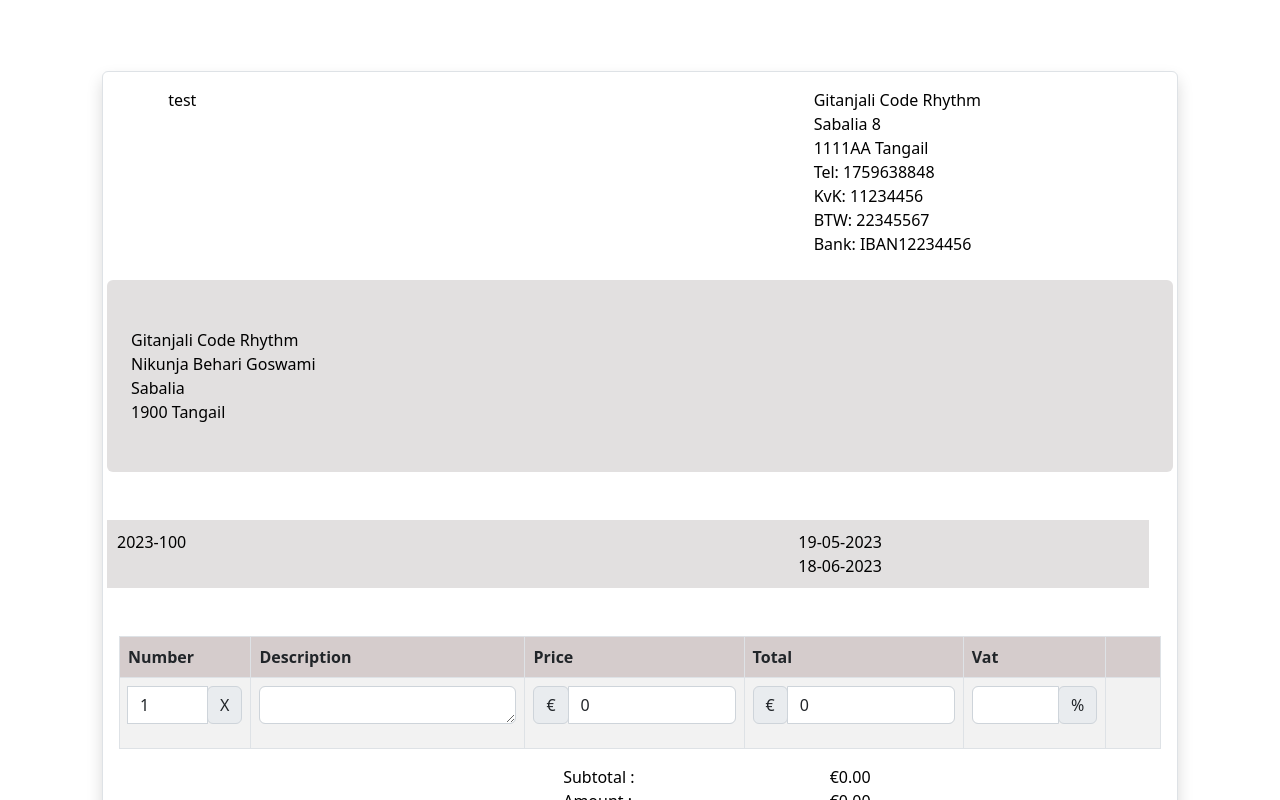
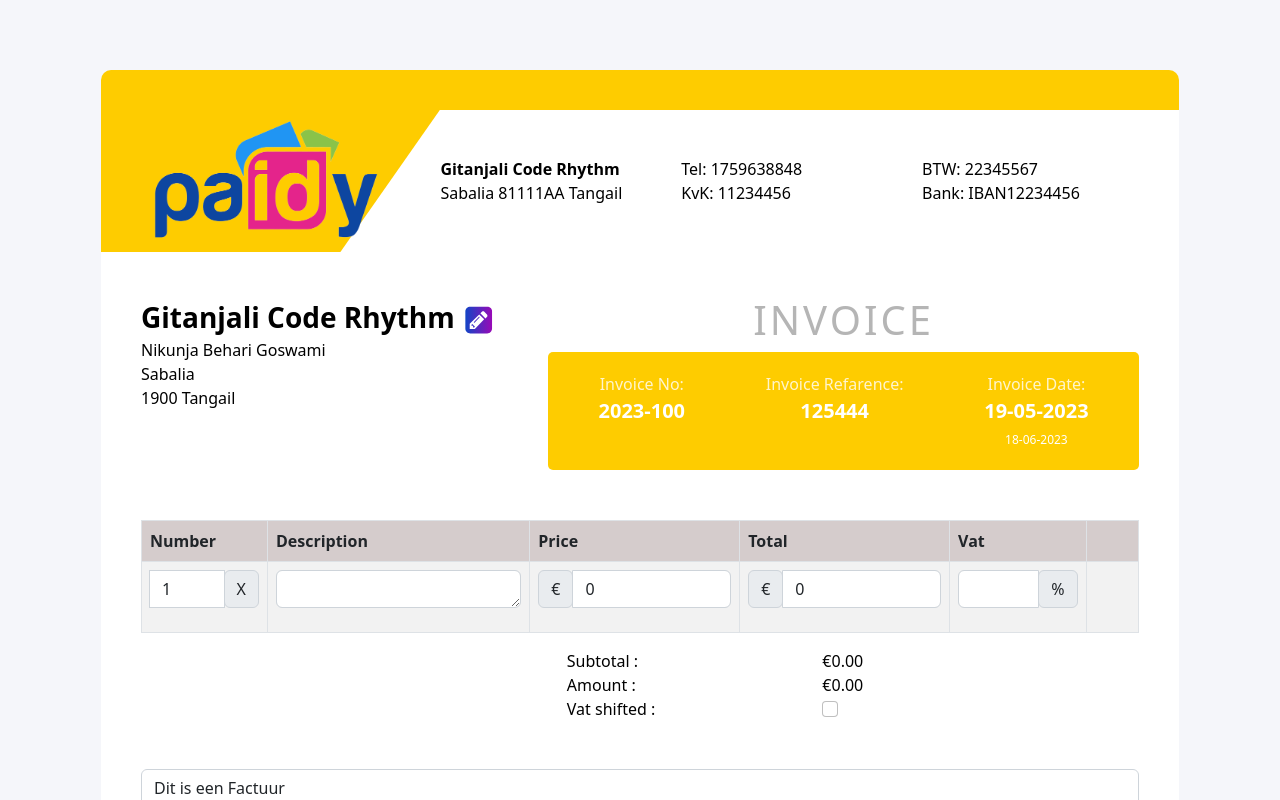
Before and after one commit to ripon155/wzep_invoice, an Angular app: page / in a window 1280 px wide. Shown: the top 800 px of the page. Built offline with nearby package versions, Linux system fonts and the light colour scheme.

Commit message:
design change

```diff
--- a/src/app/Component/customer-details/customer-details.component.html
+++ b/src/app/Component/customer-details/customer-details.component.html
@@ -1,98 +1,5 @@
-<!-- <div class="container">
-  <div class="col-md-12 border p-4">
-    <div class="col-md-10 formStyle">
-      <form class="ng-untouched ng-pristine ng-valid">
-        <h4 class="text-center bg-primary p-2 rounded text-white">
-          Klant Details
-        </h4>
-        <div class="form-group">
-          <label for="companyName">Klantnaam:</label>
-          <input
-            class="form-control my-2"
-            id="companyName"
-            required
-            type="text"
-          />
-        </div>
-        <div class="form-group">
-          <label for="contactName">Contactnaam:</label>
-          <input
-            class="form-control my-2"
-            id="contactName"
-            name="contactName"
-            placeholder=""
-            type="text"
-          />
-        </div>
-        <div class="form-group">
-          <label for="address">Adres:</label>
-          <input
-            class="form-control my-2"
-            id="address"
-            name="address"
-            placeholder=""
-            type="text"
-          />
-        </div>
-        <div class="form-group">
-          <input
-            class="form-control"
-            id="houseNumber"
-            name="houseNumber"
-            placeholder=""
-            type="hidden"
-            value=""
-          />
-        </div>
-        <div class="form-group">
-          <label for="postalCode">Postcode:</label>
-          <input
-            class="form-control my-2"
-            id="postalCode"
-            name="postalCode"
-            placeholder=""
-            type="text"
-          />
-        </div>
-        <div class="form-group">
-          <label for="city">Plaats:</label>
-          <input
-            class="form-control my-2"
-            id="city"
-            name="city"
-            placeholder=""
-            type="text"
-          />
-        </div>
-        <div class="form-group">
-          <label for="country">Land:</label>
-          <div>
-            <select class="form-control my-2 selectpicker">
-              <option value="1">AFGHANISTAN</option>
-              <option value="2">ALBANIA</option>
-              <option value="3">ALGERIA</option>
-            </select>
-          </div>
-        </div>
-        <div class="form-group">
-          <label for="city">Vat number:</label>
-          <input
-            class="form-control my-2"
-            id="city"
-            name="city"
-            placeholder=""
-            type="text"
-          />
-        </div>
-      </form>
-    </div>
-    <button class="btn btn-primary">Save</button>
-    <button class="btn btn-danger m-3">Cancel</button>
-  </div>
-</div> -->
-
 <form (ngSubmit)="onSubmit(f)" #f="ngForm">
-  <div class="row border p-4" style="background-color: #e2e0e0">
+  <div class="row border p-4" style="background-color: #f5f6fa">
     <div class="row text-center">
       <h2
         style="
--- a/src/app/Component/invoce-form/invoce-form.component.css
+++ b/src/app/Component/invoce-form/invoce-form.component.css
@@ -23,6 +23,7 @@
 
 .logo {
   width: 90%;
+  max-width: 250px;
 }
 
 .hoverStyle {
@@ -38,3 +39,113 @@
 span {
   display: inline-block;
 }
+
+form {
+  padding: 0;
+  margin: 0;
+}
+
+.form-content {
+  border-width: 40px 0 0;
+  border-style: solid;
+  position: relative;
+  overflow: hidden;
+  background: #fff;
+  border-radius: 10px;
+  padding: 40px;
+  border-color: #fecc00;
+  padding-top: 0;
+  padding-bottom: 0;
+}
+.form-header {
+  display: -webkit-box;
+  display: -ms-flexbox;
+  display: flex;
+  -webkit-box-align: center;
+  -ms-flex-align: center;
+  align-items: center;
+  border-bottom: 1px solid #dbdfea;
+  position: relative;
+  border-bottom: none;
+}
+.form-left {
+  width: 30%;
+  -webkit-box-flex: 0;
+  -ms-flex: none;
+  flex: none;
+}
+.form-right {
+  width: 70%;
+  -webkit-box-flex: 0;
+  -ms-flex: none;
+  flex: none;
+}
+
+.form-vector {
+  position: absolute;
+  height: 100%;
+  width: 35%;
+  -webkit-transform: skewX(-35deg);
+  transform: skewX(-35deg);
+  top: 0px;
+  left: -100px;
+  background-color: #fecc00;
+}
+.z-2 {
+  z-index: 2;
+}
+
+.edit-info {
+  display: flex;
+  align-items: top;
+  flex-wrap: wrap;
+  align-content: flex-start;
+  margin-bottom: 50px;
+  margin-top: 20px;
+}
+
+.edit-info .info-left {
+  width: 40%;
+  cursor: pointer;
+}
+
+.edit-info .info-right {
+  width: 60%;
+}
+.edit-info .info-right .info-date {
+  cursor: pointer;
+  padding: 20px 10px;
+  border-radius: 5px;
+  background: #fecc00;
+  display: flex;
+  align-items: flex-start;
+  justify-content: space-around;
+  flex-wrap: nowrap;
+}
+.edit-info .info-right .title {
+  color: #b5b5b5;
+  font-size: 40px;
+  letter-spacing: 3px;
+  text-transform: uppercase;
+  text-align: center;
+}
+.info-date p {
+  padding: 0;
+  margin: 0;
+}
+.info-date .info-date-item {
+  text-align: center;
+}
+.info-date .info-date-item small {
+  font-size: 12px;
+  color: #ffffff;
+}
+.info-title {
+  color: rgba(255, 255, 255, 0.8);
+  font-size: 16px;
+}
+.info-dsc {
+  font-size: 20px;
+  font-weight: 600;
+  color: #ffffff;
+}
--- a/src/app/Component/invoce-form/invoce-form.component.html
+++ b/src/app/Component/invoce-form/invoce-form.component.html
@@ -1,20 +1,21 @@
-<section class="tile tile-recipts tiel-focus">
+<section class="tile tile-recipts tiel-focus border-0">
   <div class="content">
-    <form class="border shadow p-3 mb-5 bg-white rounded">
+    <form class="">
+      <div class="form-content">
+        <div class="form-header position-relative">
+          <div class="form-left position-relative z-2">
+            <img class="logo" src="/assets/logo.png" />
+          </div>
+          <div class="form-right">
             <div class="row">
-        <div class="col-md-12">
-          <div class="col-md-6 float-start col-md-offset">
-            <img class="logo" style="margin-left: 45px" src="" />
-            test
+              <div class="col-md-4">
+                <div class="fontStyle">
+                  <label class="fw-bold">Gitanjali Code Rhythm</label>
                 </div>
-          <div class="col-md-4 float-end col-md-offset">
-            <div class="fontStyle">
-              <label>Gitanjali Code Rhythm</label>
+                <label for="labelOfCountry">Sabalia 8</label
+                ><label for="labelOfCountry">1111AA Tangail</label>
               </div>
-            <label for="labelOfCountry">Sabalia 8</label>
-            <br />
-            <label for="labelOfCountry">1111AA Tangail</label>
-            <br />
+              <div class="col-md-4">
                 <label for="labelOfCountry" *ngIf="phoneNumber"
                   >Tel: {{ phoneNumber }}</label
                 >
@@ -22,32 +23,32 @@
                 <label for="labelOfCountry" *ngIf="chamberOfCommerce"
                   >KvK: {{ chamberOfCommerce }}</label
                 >
-            <br />
+              </div>
+              <div class="col-md-4">
                 <label for="labelOfCountry" *ngIf="vatNumber"
                   >BTW: {{ vatNumber }}</label
                 >
                 <br />
-            <label for="labelOfCountry" *ngIf="bank">Bank: {{ bank }}</label>
+                <label for="labelOfCountry" *ngIf="bank"
+                  >Bank: {{ bank }}</label
+                >
               </div>
             </div>
-
-        <div class="container">
+          </div>
+          <div class="form-vector"></div>
+        </div>
+        <div class="edit-info">
+          <div class="info-left mt-4">
             <div
-            class="row"
+              class="rounded"
               (click)="handleCustomerComponent()"
               *ngIf="!handleCustomerCompo; else customerDetails"
             >
-            <div class="col-md-12">
-              <div
-                class="row rounded mt-4"
-                style="background-color: #e2e0e0; color: #000; cursor: pointer"
-              >
-                <div
-                  class="container col-md-4 my-4 p-4"
-                  style="margin-left: 0%; margin-top: 30px; cursor: pointer"
-                >
               <div>
-                    <span class="fontStyle">Gitanjali Code Rhythm</span>
+                <span class="fs-3 fw-bold"
+                  >Gitanjali Code Rhythm
+                  <img width="35" src="/assets/edit.svg" alt=""
+                /></span>
               </div>
               <div>
                 <span>Nikunja Behari Goswami</span>
@@ -60,49 +61,59 @@
               </div>
             </div>
           </div>
+          <div class="info-right mt-4 ps-2">
+            <h6 class="title">Invoice</h6>
+            <div
+              class="info-date"
+              (click)="handleInvoiceComponent()"
+              *ngIf="!handleInvoice; else invoiceDetails"
+            >
+              <div class="info-date-item">
+                <p class="info-title">Invoice No:</p>
+                <p class="info-dsc" for="labelInvoice">2023-100</p>
+              </div>
+              <div class="info-date-item">
+                <p class="info-title">Invoice Refarence:</p>
+                <p class="info-dsc" for="">125444</p>
+              </div>
+              <div class="info-date-item">
+                <p class="info-title">Invoice Date:</p>
+                <p class="info-dsc" for="labelInvoiceDate">19-05-2023</p>
+                <small for="labelPayDueDate">18-06-2023</small>
+              </div>
+              <!-- <div class="fontStyle">
+                <span class="col-md-8" for="labelInvoice">2023-100</span>
+                <span class="col-md-4" for="labelInvoiceDate">19-05-2023</span>
+              </div>
+              <div class="fontStyle">
+                <label class="col-md-8" for="labelInvoice"></label>
+                <span
+                  class="col-md-4"
+                  for="labelPayDueDate"
+                  style="float: right"
+                  >18-06-2023</span
+                >
+              </div> -->
             </div>
           </div>
         </div>
 
         <div class="row">
-          <div
-            class="col-md-12 mt-5 hoverStyle"
-            style="
-              margin-top: 0px;
-              background-color: #e2e0e0;
-              color: #000;
-              cursor: pointer;
-            "
-            (click)="handleInvoiceComponent()"
-            *ngIf="!handleInvoice; else invoiceDetails"
-          >
-            <div class="fontStyle">
-              <span class="col-md-8" for="labelInvoice">2023-100</span>
-              <span class="col-md-4" for="labelInvoiceDate">19-05-2023</span>
-            </div>
-            <div class="fontStyle">
-              <label class="col-md-8" for="labelInvoice"></label>
-              <span class="col-md-4" for="labelPayDueDate" style="float: right"
-                >18-06-2023</span
-              >
-            </div>
-          </div>
-        </div>
-
           <ng-template #customerDetails>
-          <div class="container my-5">
+            <div class="container">
               <app-customer-details></app-customer-details>
             </div>
           </ng-template>
 
           <ng-template #invoiceDetails>
-          <div class="container my-5">
+            <div class="container">
               <app-invoice-details></app-invoice-details>
             </div>
           </ng-template>
 
-        <div class="container my-5">
+          <div class="container">
             <app-product-details></app-product-details>
+          </div>
         </div>
       </div>
     </form>
--- a/src/app/Component/invoice-details/invoice-details.component.html
+++ b/src/app/Component/invoice-details/invoice-details.component.html
@@ -2,13 +2,8 @@
   (ngSubmit)="onSubmit(f)"
   #f="ngForm"
   class="border p-3"
-  style="background-color: #e2e0e0"
+  style="background-color: #f5f6fa"
 >
-  <div class="row">
-    <div class="col-md-12 text-center mb-4 border-bottom">
-      <h2 class="mb-4 display-4">Add Invoice</h2>
-    </div>
-  </div>
   <div class="row formStyle" style="margin-top: 0px">
     <input
       formcontrolname="id"
--- a/src/app/Component/product-details/product-details.component.ts
+++ b/src/app/Component/product-details/product-details.component.ts
@@ -63,7 +63,6 @@ export class ProductDetailsComponent implements OnInit {
 
         // Add the new row to the tableData array
         this.tableData.push(newRow);
-        console.log(this.tableData);
       }
     }
   };
--- a/src/index.html
+++ b/src/index.html
@@ -1,13 +1,13 @@
-<!doctype html>
+<!DOCTYPE html>
 <html lang="en">
-<head>
-  <meta charset="utf-8">
-  <title>WzepInvoce</title>
-  <base href="/">
-  <meta name="viewport" content="width=device-width, initial-scale=1">
-  <link rel="icon" type="image/x-icon" href="favicon.ico">
-</head>
-<body>
-  <app-root></app-root>
-</body>
+  <head>
+    <meta charset="utf-8" />
+    <title>WzepInvoce</title>
+    <base href="/" />
+    <meta name="viewport" content="width=device-width, initial-scale=1" />
+    <link rel="icon" type="image/x-icon" href="favicon.ico" />
+  </head>
+  <body style="background-color: #f5f6fa">
+    <app-root></app-root>
+  </body>
 </html>
```
Also changed, not shown: src/app/app.module.ts (+9 -1 lines), src/assets/edit.svg (added), src/assets/logo.png (added). Lines whose indentation alone changed are shown as unchanged.
